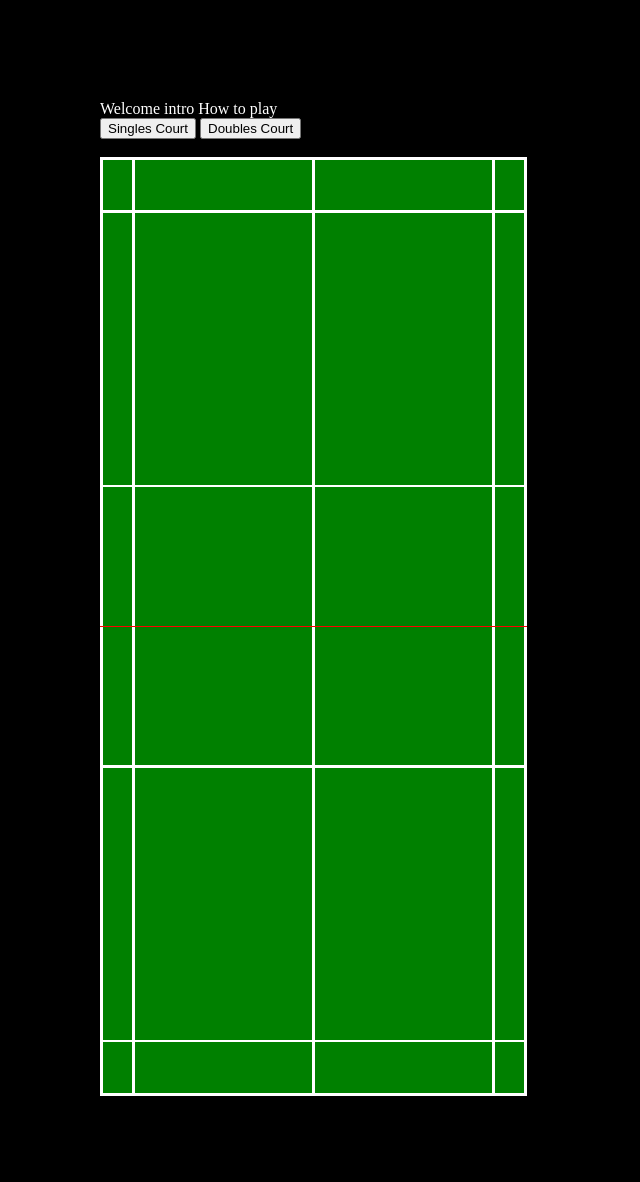
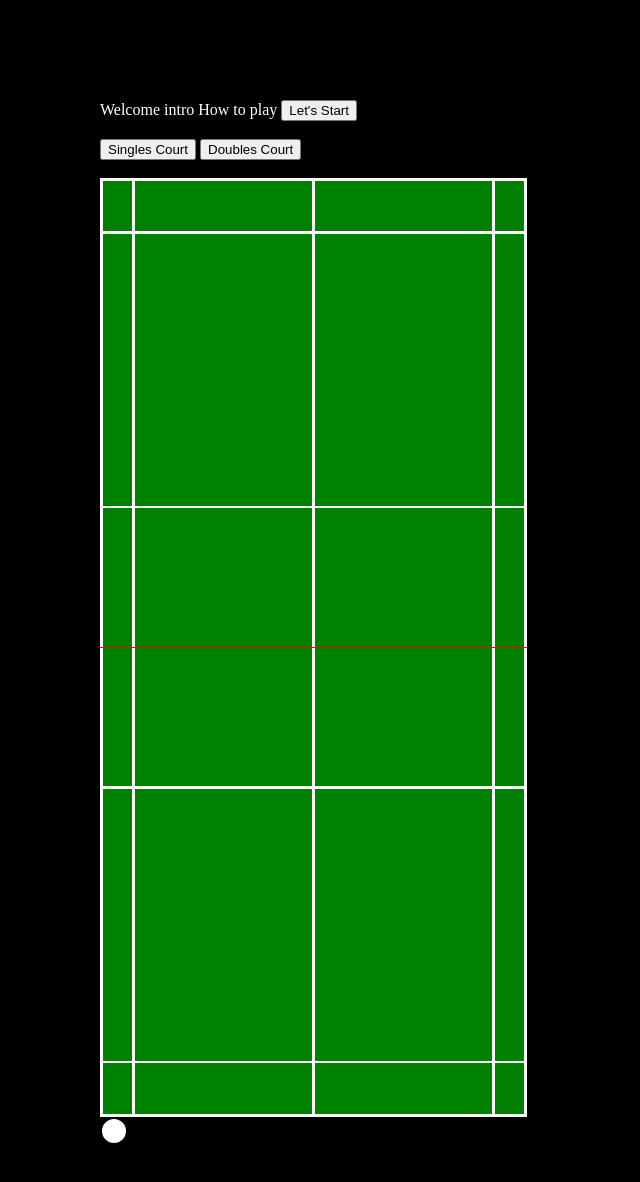
Before and after one commit to heli-t-00/Project2_badmintonCourt, a plain HTML site: page index.html in a window 1280 px wide. Shown: the top 1182 px of the page, without its empty margins (0-640 px from the left). Drawn offline with Linux system fonts and the light colour scheme.

Commit message:
added a shuttle - static not able to move yet

```diff
--- a/assets/css/court.css
+++ b/assets/css/court.css
@@ -9,7 +9,7 @@ body {
   margin-right: 100px;
   margin-bottom: 100px;
 }
-.court {
+#court {
   display: grid;
   grid-template-rows: 4px 72px 4px 388px 4px 198px 1px 198px 4px 388px 4px 72px 4px;
   grid-template-columns: 4px 42px 4px 253px 4px 253px 4px 42px 4px;
--- a/assets/javascript/court.js
+++ b/assets/javascript/court.js
@@ -22,3 +22,11 @@ function showSinglesCourt() {
 function showDoublesCourt() {
   setAllAreas("");
 }
+
+function fn1(){
+  $(".court").fadeToggle();
+}
+
+// Shuttle Moving on court
+shuttle = document.getElementById('shuttle');
+ function moveShuttle
--- a/index.html
+++ b/index.html
@@ -5,7 +5,7 @@
     <meta name="viewport" content="width=device-width, initial-scale=1.0" />
     <title>Badminton Basics</title>
     <link rel="stylesheet" href="assets/css/court.css" />
-    <script src="assets\javascript\jquery-library.js"></script>
+
     <script src="assets\javascript\court.js"></script>
   </head>
   <body>
@@ -13,14 +13,16 @@
       Welcome
       intro
       How to play
+      <button onclick="fn1 ()" id="btn1">Let's Start</button>
     </div>
+    <br>
     <div>
       <!-- buttons showing valid court areas -->
       <button onClick="showSinglesCourt()">Singles Court</button>
       <button onClick="showDoublesCourt()">Doubles Court</button>
     </div>
     <br />
-    <div class="court">
+    <div id="court">
       <!-- 1st row - line -->
       <div class="line"></div>
       <div class="line"></div>
@@ -159,5 +161,12 @@
       <div class="line"></div>
 
     </div>
+    <svg width="30" height="30" viewport(0,0,,30) id="shuttle" onMouseDown="rotateOnClick(event,this)">
+        <g fill="#fff" stroke="#000" stroke-width="4">
+            <circle cx="14" cy="14" r="14" />
+
+        </g>
+    </svg>
   </body>
+  <script src="assets\javascript\jquery-library.js"></script>
 </html>
```
Also changed, not shown: 1 other file.
